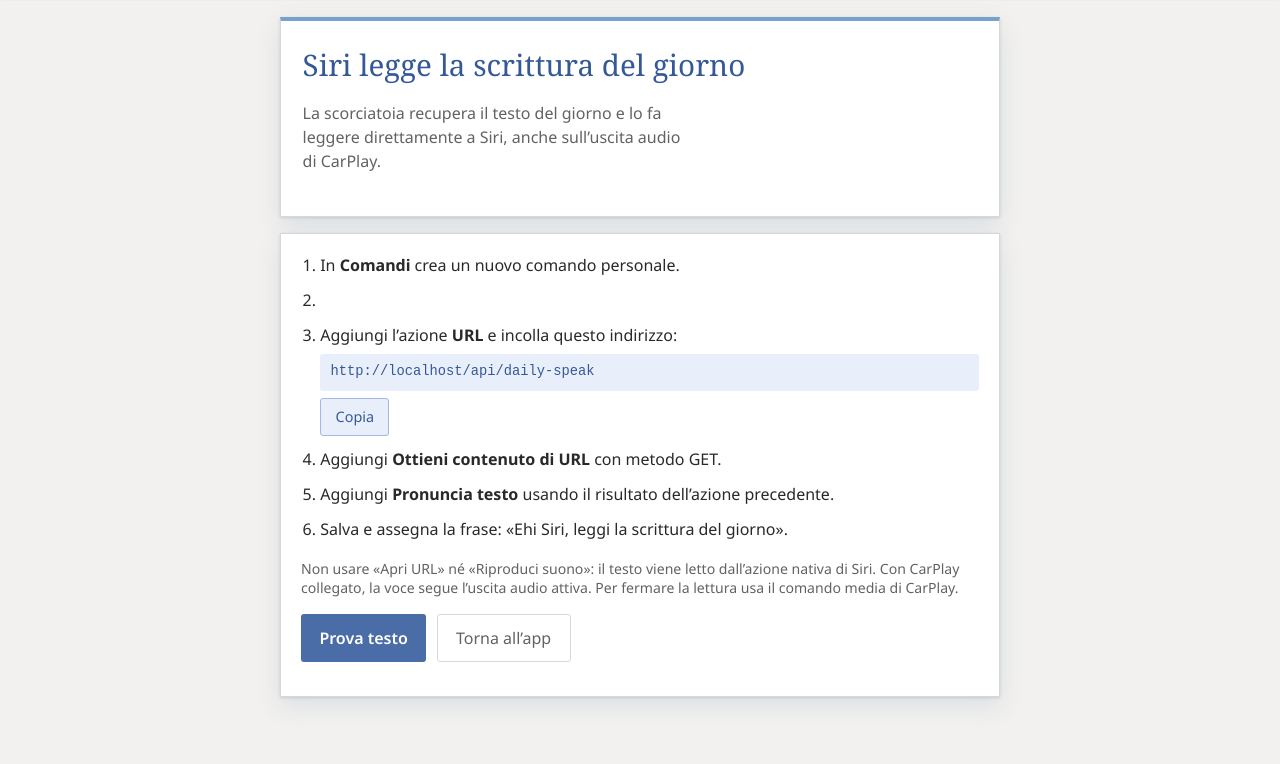
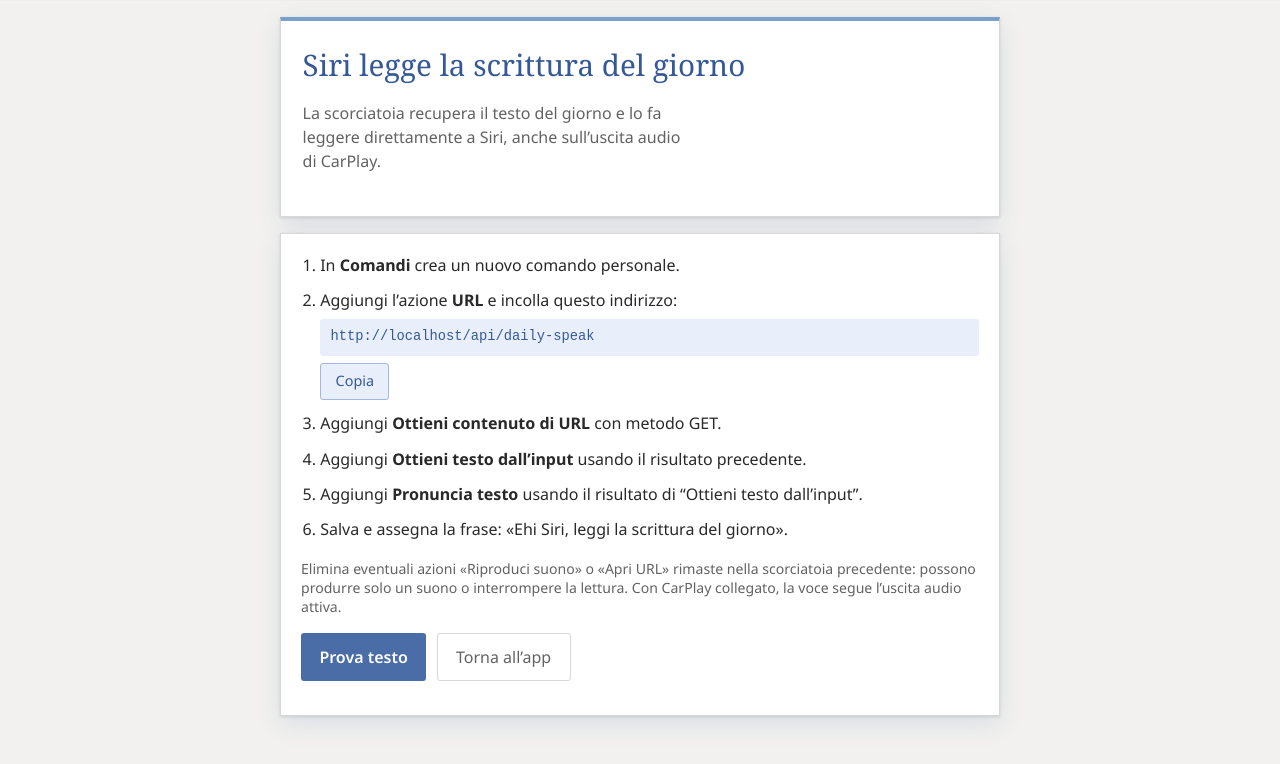
Before and after one commit to Andrew231716/JW-Daily-Scripture, a website: page public/siri.html in a window 1280 px wide. Shown: the part 74-838 px from the top of the page. Drawn offline with Linux system fonts and the light colour scheme.

Commit message:
Clarify Siri text input action

```diff
--- a/public/app.js
+++ b/public/app.js
@@ -474,7 +474,7 @@ function refreshSiriLink() {
   if (els.siriLink) els.siriLink.value = carPlayPlayerUrl(voiceId);
   if (els.siriHelp) {
     els.siriHelp.textContent =
-      "Comandi: URL → Ottieni contenuto di URL → Pronuncia testo. Siri legge sulla sorgente audio attiva, anche con CarPlay.";
+      "Comandi: URL → Ottieni contenuto di URL → Ottieni testo dall’input → Pronuncia testo. Elimina Riproduci suono: Siri legge sulla sorgente audio attiva, anche con CarPlay.";
   }
 }
 
--- a/public/siri.html
+++ b/public/siri.html
@@ -37,22 +37,22 @@
       <article class="reading">
         <ol class="steps">
           <li>In <strong>Comandi</strong> crea un nuovo comando personale.</li>
-          <li>
-            <li>Aggiungi l’azione <strong>URL</strong> e incolla questo indirizzo:
-              <code id="speakLink">…</code>
-              <button type="button" class="secondary compact" id="copySpeak">Copia</button>
+          <li>Aggiungi l’azione <strong>URL</strong> e incolla questo indirizzo:
+            <code id="speakLink">…</code>
+            <button type="button" class="secondary compact" id="copySpeak">Copia</button>
           </li>
           <li>Aggiungi <strong>Ottieni contenuto di URL</strong> con metodo GET.</li>
-            <li>Aggiungi <strong>Pronuncia testo</strong> usando il risultato dell’azione precedente.</li>
+          <li>Aggiungi <strong>Ottieni testo dall’input</strong> usando il risultato precedente.</li>
+          <li>Aggiungi <strong>Pronuncia testo</strong> usando il risultato di “Ottieni testo dall’input”.</li>
           <li>Salva e assegna la frase: «Ehi Siri, leggi la scrittura del giorno».</li>
         </ol>
         <p class="source">
-            Non usare «Apri URL» né «Riproduci suono»: il testo viene letto dall’azione nativa di Siri.
-            Con CarPlay collegato, la voce segue l’uscita audio attiva. Per fermare la lettura usa il
-            comando media di CarPlay.
+          Elimina eventuali azioni «Riproduci suono» o «Apri URL» rimaste nella scorciatoia
+          precedente: possono produrre solo un suono o interrompere la lettura. Con CarPlay
+          collegato, la voce segue l’uscita audio attiva.
         </p>
         <p class="actions">
-            <a class="primary link-btn" id="openSpeak" href="#">Prova testo</a>
+          <a class="primary link-btn" id="openSpeak" href="#">Prova testo</a>
           <a class="ghost link-btn" href="/">Torna all’app</a>
         </p>
       </article>
```
Also changed, not shown: public/index.html (+2 -1 lines), README.md.
